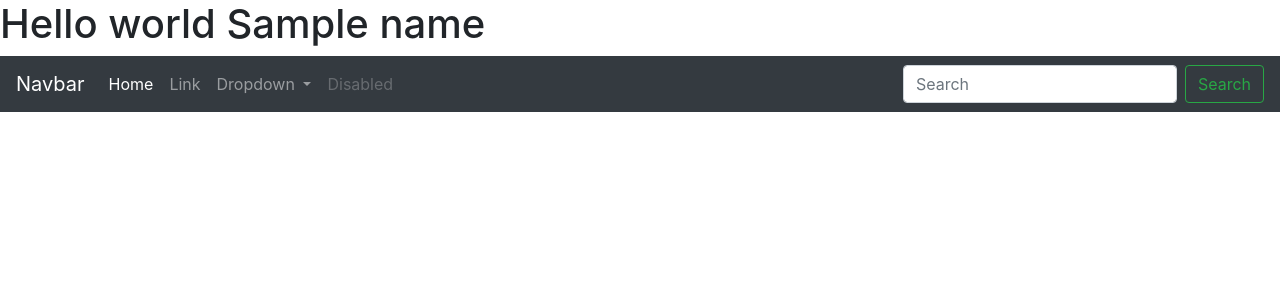
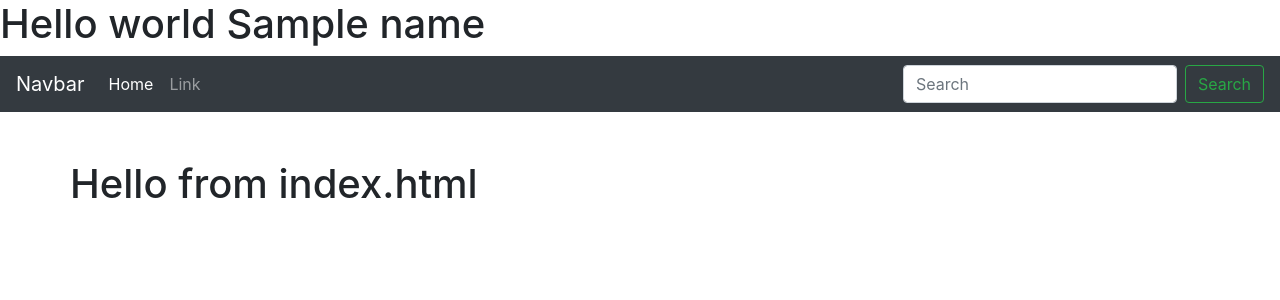
Before and after one commit to mamu234/Blog-post, a Python web app: template app/templates/index.html in a window 1280 px wide. Shown: the top 300 px of the page. Run offline with Jinja, Linux system fonts and the light colour scheme; the template is opened without the code that fills it: most values are stand-ins (such as "Sample title", 1, 10 or a date in 2020).

Commit message:
created base index file

```diff
--- /dev/null
+++ b/app/templates/base.html
@@ -0,0 +1,63 @@
+<!DOCTYPE html>
+<html lang="en">
+<head>
+    <meta charset="UTF-8">
+    <meta http-equiv="X-UA-Compatible" content="IE=edge">
+    <meta name="viewport" content="width=device-width, initial-scale=1.0">
+    <link rel="stylesheet" href="https://cdn.jsdelivr.net/npm/bootstrap@4.1.3/dist/css/bootstrap.min.css" integrity="sha384-MCw98/SFnGE8fJT3GXwEOngsV7Zt27NXFoaoApmYm81iuXoPkFOJwJ8ERdknLPMO" crossorigin="anonymous">
+    <title>
+      {% block title %}
+      {% endblock %}
+
+
+    </title>
+</head>
+<body>
+    <h1> Hello world {{ name }}</h1>
+
+    <nav class="navbar navbar-expand-lg navbar navbar-dark bg-dark mb-5">
+        <a class="navbar-brand" href="#">Navbar</a>
+        <button class="navbar-toggler" type="button" data-toggle="collapse" data-target="#navbarSupportedContent" aria-controls="navbarSupportedContent" aria-expanded="false" aria-label="Toggle navigation">
+          <span class="navbar-toggler-icon"></span>
+        </button>
+
+        <div class="collapse navbar-collapse" id="navbarSupportedContent">
+          <ul class="navbar-nav mr-auto">
+            <li class="nav-item active">
+              <a class="nav-link" href="#">Home <span class="sr-only">(current)</span></a>
+            </li>
+            <li class="nav-item">
+              <a class="nav-link" href="#">Link</a>
+            </li>
+
+              </a>
+              <div class="dropdown-menu" aria-labelledby="navbarDropdown">
+                <a class="dropdown-item" href="#">Action</a>
+                <a class="dropdown-item" href="#">Another action</a>
+                <div class="dropdown-divider"></div>
+                <a class="dropdown-item" href="#">Something else here</a>
+              </div>
+            </li>
+
+          </ul>
+          <form class="form-inline my-2 my-lg-0">
+            <input class="form-control mr-sm-2" type="search" placeholder="Search" aria-label="Search">
+            <button class="btn btn-outline-success my-2 my-sm-0" type="submit">Search</button>
+          </form>
+        </div>
+      </nav>
+
+<div class="container">
+    <div class="row">
+
+      {% block content %}
+
+      {% endblock %}
+
+    </div>
+</div>
+
+
+
+</body>
+</html>
--- a/app/templates/index.html
+++ b/app/templates/index.html
@@ -1,49 +1,16 @@
-<!DOCTYPE html>
-<html lang="en">
-<head>
-    <meta charset="UTF-8">
-    <meta http-equiv="X-UA-Compatible" content="IE=edge">
-    <meta name="viewport" content="width=device-width, initial-scale=1.0">
-    <link rel="stylesheet" href="https://cdn.jsdelivr.net/npm/bootstrap@4.1.3/dist/css/bootstrap.min.css" integrity="sha384-MCw98/SFnGE8fJT3GXwEOngsV7Zt27NXFoaoApmYm81iuXoPkFOJwJ8ERdknLPMO" crossorigin="anonymous">
-    <title> hellow world</title>
-</head>
-<body>
-    <h1> Hello world {{ name }}</h1>
+{% extends 'base.html' %}
 
-    <nav class="navbar navbar-expand-lg navbar navbar-dark bg-dark">
-        <a class="navbar-brand" href="#">Navbar</a>
-        <button class="navbar-toggler" type="button" data-toggle="collapse" data-target="#navbarSupportedContent" aria-controls="navbarSupportedContent" aria-expanded="false" aria-label="Toggle navigation">
-          <span class="navbar-toggler-icon"></span>
-        </button>
 
-        <div class="collapse navbar-collapse" id="navbarSupportedContent">
-          <ul class="navbar-nav mr-auto">
-            <li class="nav-item active">
-              <a class="nav-link" href="#">Home <span class="sr-only">(current)</span></a>
-            </li>
-            <li class="nav-item">
-              <a class="nav-link" href="#">Link</a>
-            </li>
-            <li class="nav-item dropdown">
-              <a class="nav-link dropdown-toggle" href="#" id="navbarDropdown" role="button" data-toggle="dropdown" aria-haspopup="true" aria-expanded="false">
-                Dropdown
-              </a>
-              <div class="dropdown-menu" aria-labelledby="navbarDropdown">
-                <a class="dropdown-item" href="#">Action</a>
-                <a class="dropdown-item" href="#">Another action</a>
-                <div class="dropdown-divider"></div>
-                <a class="dropdown-item" href="#">Something else here</a>
-              </div>
-            </li>
-            <li class="nav-item">
-              <a class="nav-link disabled" href="#">Disabled</a>
-            </li>
-          </ul>
-          <form class="form-inline my-2 my-lg-0">
-            <input class="form-control mr-sm-2" type="search" placeholder="Search" aria-label="Search">
-            <button class="btn btn-outline-success my-2 my-sm-0" type="submit">Search</button>
-          </form>
-        </div>
-      </nav>
-</body>
-</html>
+{% block title %}
+
+    index page
+
+{% endblock %}
+
+
+
+{% block content %}
+
+ <h1>Hello from index.html</h1>
+
+{% endblock %}
```
